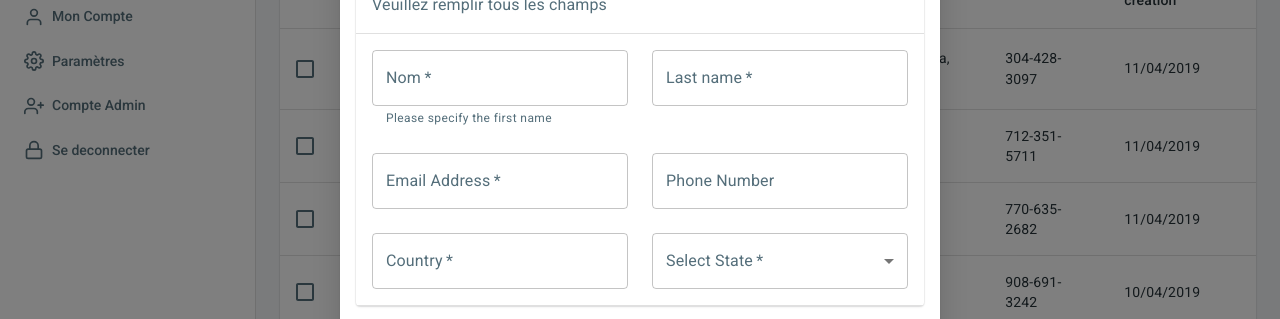
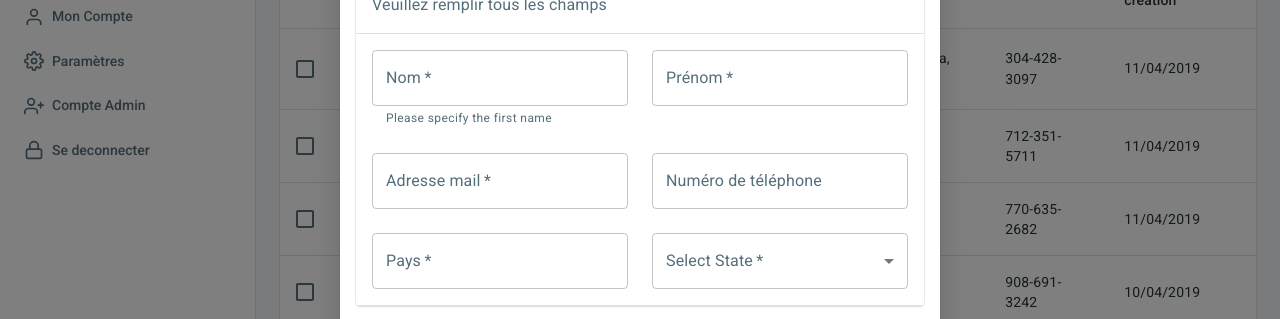
Before and after one commit to jeegoo/qrcode_safe, a React (Create React App) app: page /app/customers in a window 1280 px wide. Both pictures are taken after typing "Sample" into the empty fields and a click on the button "AJOUTER UN OUVRIER". Shown: the part 321-640 px from the top of the page. Built offline with nearby package versions, Linux system fonts and the light colour scheme.

Commit message:
refactor: managing creating client popup

```diff
--- a/src/views/customer/CustomerListView/ClientEditPopUp.js
+++ b/src/views/customer/CustomerListView/ClientEditPopUp.js
@@ -64,9 +64,9 @@ export default function CustomizedDialogs(props) {
 
   function getData(data){
 
-           if(props.clickedWorker==null)
+           if(props.worker==null)
                return "";
-           return props.clickedWorker[data];
+           return props.worker[data];
   }
 
   return (
@@ -96,14 +96,13 @@ export default function CustomizedDialogs(props) {
                         gutterBottom
                         variant="h3"
                       >
-
                       </Typography>
                       <Typography
                         color="textSecondary"
                         variant="body1"
                       >
+                      </Typography>
 
-                      </Typography>
                       <Typography
 
                         color="textSecondary"
@@ -144,8 +143,9 @@ export default function CustomizedDialogs(props) {
                         fullWidth
                         helperText="Please specify the first name"
                         label="Nom"
-                        name="Nom"
+                        name="name"
                         value={getData("name")}
+                        onChange={props.handleChange}
                         required
                         variant="outlined"
                       />
@@ -157,10 +157,11 @@ export default function CustomizedDialogs(props) {
                     >
                       <TextField
                         fullWidth
-                        label="Last name"
-                        name="lastName"
+                        label="Prénom"
+                        name="name"
                         required
                         value={getData("name")}
+                        onChange={props.handleChange}
                         variant="outlined"
                       />
                     </Grid>
@@ -171,9 +172,10 @@ export default function CustomizedDialogs(props) {
                     >
                       <TextField
                         fullWidth
-                        label="Email Address"
+                        label="Adresse mail"
                         name="email"
                         value={getData("email")}
+                        onChange={props.handleChange}
                         required
 
                         variant="outlined"
@@ -186,11 +188,10 @@ export default function CustomizedDialogs(props) {
                     >
                       <TextField
                         fullWidth
-                        label="Phone Number"
+                        label="Numéro de téléphone"
                         name="phone"
                         value={getData("phone")}
-                        type="number"
-
+                        onChange={props.handleChange}
                         variant="outlined"
                       />
                     </Grid>
@@ -201,11 +202,11 @@ export default function CustomizedDialogs(props) {
                     >
                       <TextField
                         fullWidth
-                        label="Country"
-                        name="country"
+                        label="Pays"
+                        name="Pays"
                         value={getData("adress")}
+                        onChange={props.handleChange}
                         required
-
                         variant="outlined"
                       />
                     </Grid>
@@ -218,14 +219,11 @@ export default function CustomizedDialogs(props) {
                         fullWidth
                         label="Select State"
                         name="state"
-
                         required
                         select
                         SelectProps={{ native: true }}
-
                         variant="outlined"
                       >
-
                       </TextField>
                     </Grid>
                   </Grid>
--- a/src/views/customer/CustomerListView/Results.js
+++ b/src/views/customer/CustomerListView/Results.js
@@ -39,6 +39,7 @@ const Results = ({ className, customers, ...rest }) => {
   const [page, setPage] = useState(0);
   const [open,setOpen] = useState(false);
   const [clickedWorker,setClickedWorker]=useState({});
+
 
 
   const handleSelectAll = (event) => {
@@ -94,6 +95,13 @@ const Results = ({ className, customers, ...rest }) => {
 
   const handleClosePopup = () => {
         setOpen(false);
+  };
+
+  const handleChange = (event) => {
+    setClickedWorker({
+      ...clickedWorker,
+      [event.target.name]: event.target.value
+    });
   };
 
 
@@ -192,7 +200,7 @@ const Results = ({ className, customers, ...rest }) => {
         rowsPerPageOptions={[5, 10, 25]}
       />
 
-      <ClientEditPopUp open={open} handleClose={handleClosePopup} clickedWorker={clickedWorker}/>
+      <ClientEditPopUp open={open} handleClose={handleClosePopup} worker={clickedWorker}  handleChange={handleChange}/>
 
     </Card>
   );
--- a/src/views/customer/CustomerListView/Toolbar.js
+++ b/src/views/customer/CustomerListView/Toolbar.js
@@ -28,22 +28,38 @@ const useStyles = makeStyles((theme) => ({
 
 
 
-
-
-
 const Toolbar = ({ className, ...rest }) => {
 
   const classes = useStyles();
   const [open,setOpen]=useState(false);
 
+  const resetWorkerValues=()=>{
+      return {
+        firstName: '',
+        lastName: '',
+        email: '',
+        phone: '',
+        state: '',
+        country: ''
+      }
+  }
+  const [workerValues, setWorkerValues] = useState(resetWorkerValues);
+
+
   const handleOnAddCustomerClicked=()=>{
-
       setOpen(true);
-
   }
 
   const handleClosePopup = () => {
      setOpen(false);
+     setWorkerValues(resetWorkerValues());   //effacer toutes les informations saisies dans le popup
+  }
+
+  const handleChange = (event) => {
+    setWorkerValues({
+      ...workerValues,
+      [event.target.name]: event.target.value
+    });
   };
 
 
@@ -97,7 +113,7 @@ const Toolbar = ({ className, ...rest }) => {
         </Card>
       </Box>
 
-       <ClientEditPopUp open={open} handleClose={handleClosePopup} clickedWorker={null}/>
+       <ClientEditPopUp open={open} handleClose={handleClosePopup} worker={workerValues} handleChange={handleChange}/>
 
     </div>
 
```
Also changed, not shown: 1 other file (tests, documents, lock files or other folders).
